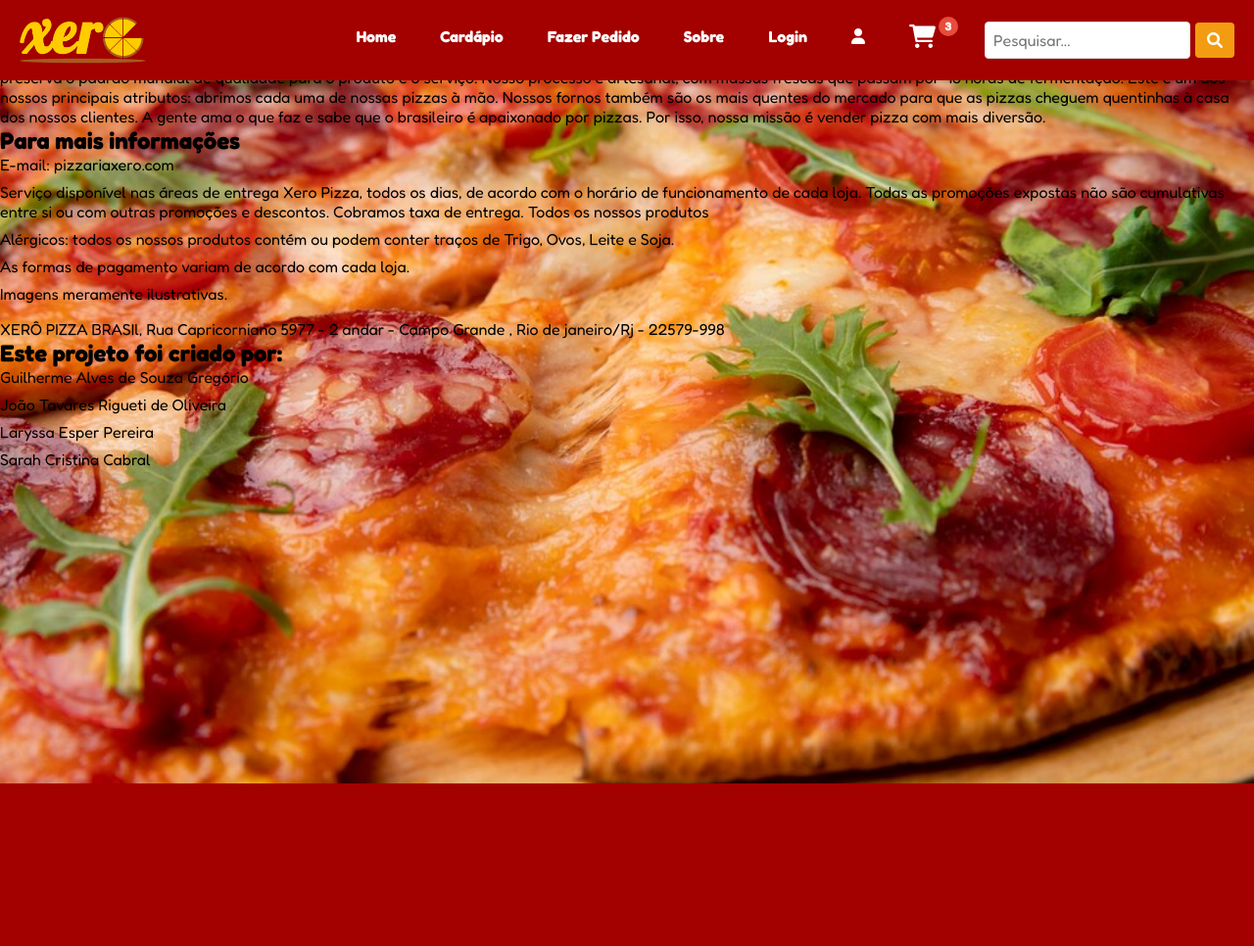
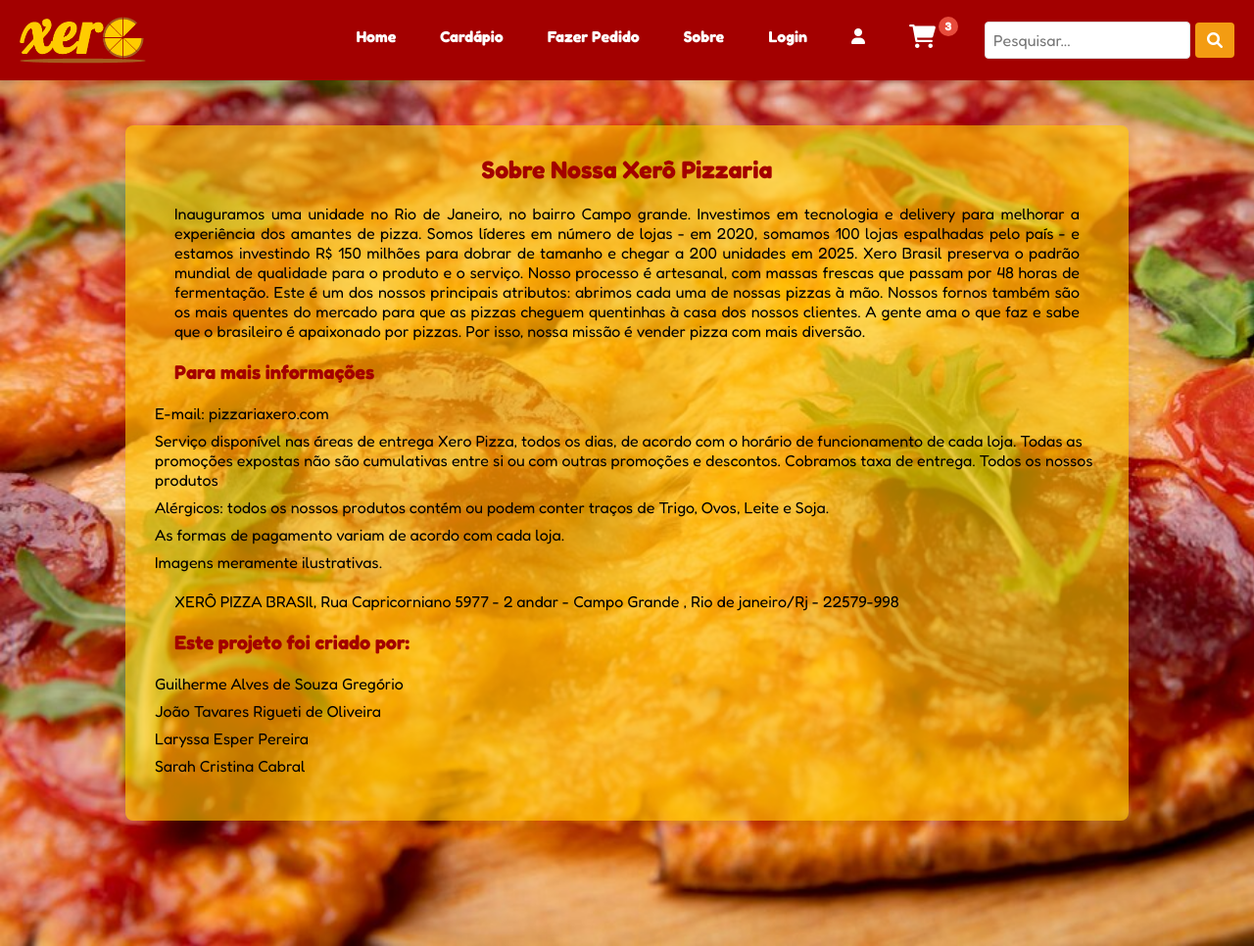
Before and after one commit to Guilherme0308/Projeto-pizzaria, a PHP site: page /sobre.html in a window 1280 px wide. Shown: the whole page at 98% size. Before the commit the page ends 800 px from the top, so only its background shows below. Run offline with PHP 8.4, Linux system fonts and the light colour scheme.

Commit message:
Add files via upload

```diff
--- /dev/null
+++ b/assets/css/sobre.css
@@ -0,0 +1,25 @@
+.sobre {
+    justify-content: space-between;
+    margin: 128px;
+    padding: 30px;
+    background-color: rgba(255, 202, 0, 0.6);
+    border-radius: 8px;
+    box-shadow: 0 4px 8px rgba(0, 0, 0, 0.1);
+}
+.title-sobre {
+    text-align: center;
+    color: #a30000;
+    font-size: 25px;
+}
+
+.more-info{
+    color: #a30000;
+    font-size: 20px;
+    margin: 20px;
+}
+
+.primari-text {
+    font-size: 16px;
+    text-align: justify;
+    margin: 20px;
+}
--- a/assets/css/style.css
+++ b/assets/css/style.css
@@ -7,6 +7,7 @@
 @import url(/assets/css/profile.css);
 @import url(/assets/css/carrinho.css);
 @import url(/assets/css/fazer_pedido.css);
+@import url(/assets/css/sobre.css);
 
 /* Header (cabeçalho) */
 header {
```
